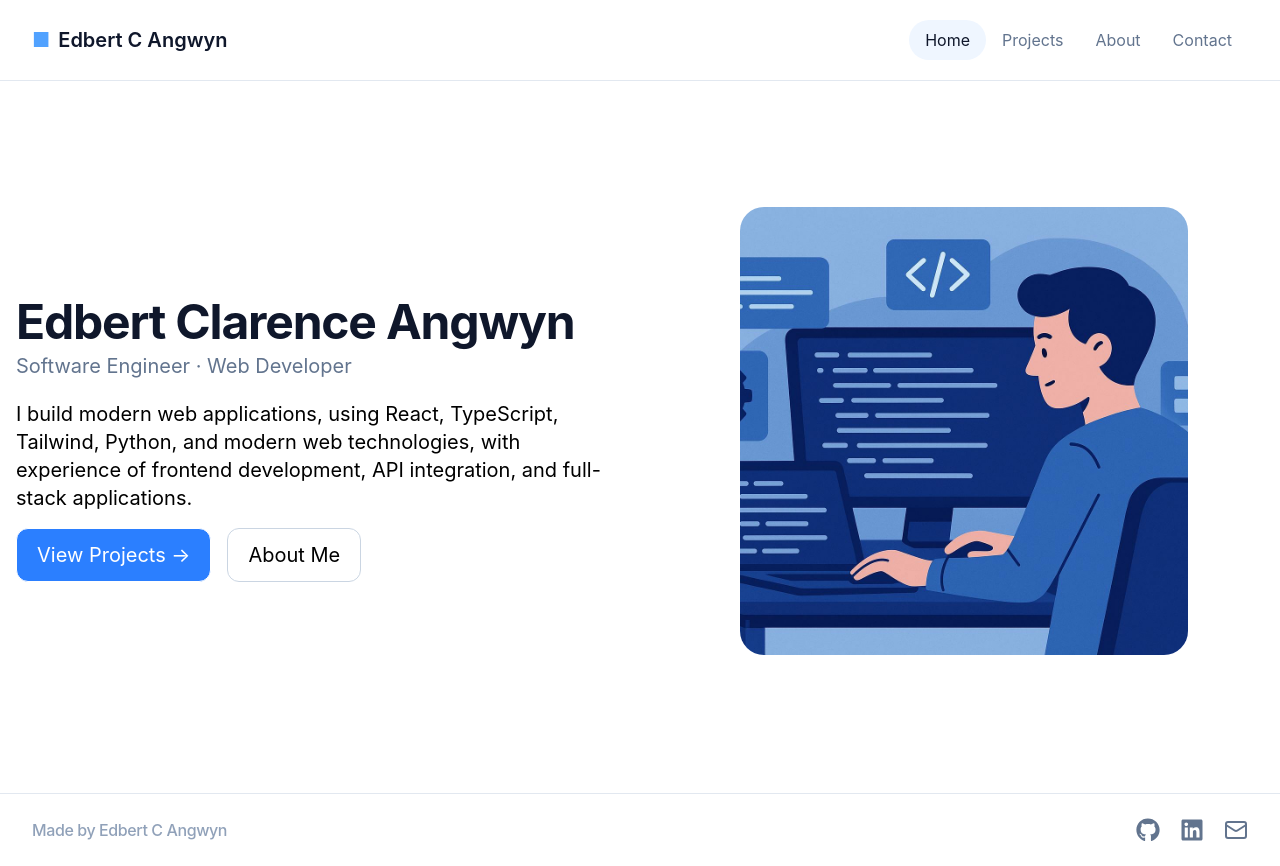
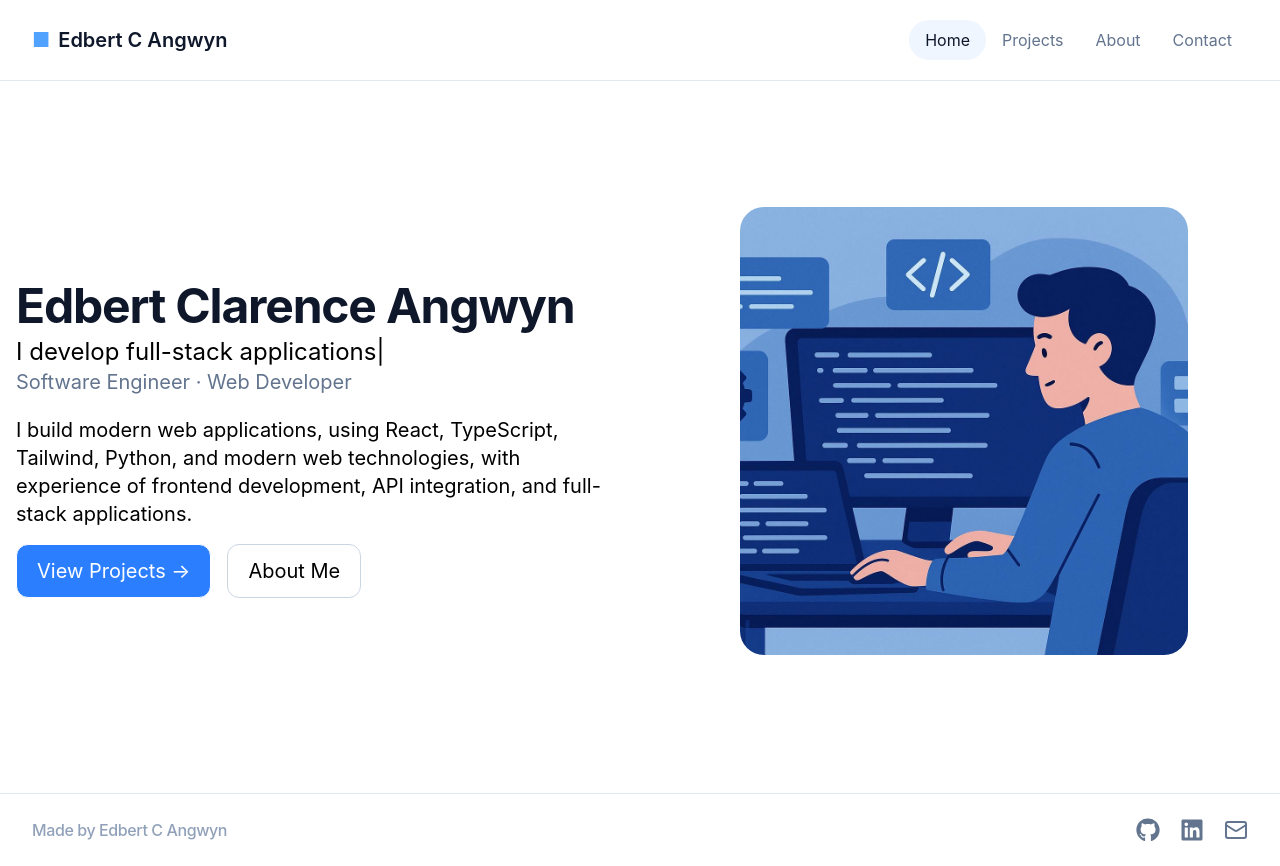
Before and after one commit to EdbertCA/edbert-ca-portfolio, a React (Vite) app: page / in a window 1280 px wide. Built offline with nearby package versions, Linux system fonts and the light colour scheme.

Commit message:
feat(Home): Implementing description with typing animation

```diff
--- a/package.json
+++ b/package.json
@@ -18,6 +18,7 @@
     "react-dom": "^19.2.8",
     "react-icons": "^5.7.0",
     "react-router-dom": "^7.18.4",
+    "react-type-animation": "^3.2.0",
     "tailwindcss": "^4.3.3"
   },
   "devDependencies": {
--- a/src/pages/Home.tsx
+++ b/src/pages/Home.tsx
@@ -1,4 +1,24 @@
 import { Link } from "react-router-dom";
+import { TypeAnimation } from 'react-type-animation';
+
+const DescriptionComponent = () => {
+  return (
+    <TypeAnimation
+      sequence={[
+        "I build web applications",
+        1000,
+        "I develop full-stack applications",
+        1000,
+        "I enjoy solving problems",
+        1000,
+      ]}
+      wrapper="span"
+      speed={50}
+      className="text-2xl"
+      repeat={Infinity}
+    />
+  );
+};
 
 export default function Home() {
   return (
@@ -8,6 +28,7 @@
           <div className="animate-fade-up">
             <div className="py-3 mb-2">
               <h1 className="font-bold text-4xl leading-tight tracking-tight text-slate-900 md:text-5xl">Edbert Clarence Angwyn</h1>
+              <DescriptionComponent />
               <h2 className="text-slate-500">Software Engineer · Web Developer</h2>
             </div>
 
```
Also changed, not shown: 1 other file (tests, documents, lock files or other folders).
